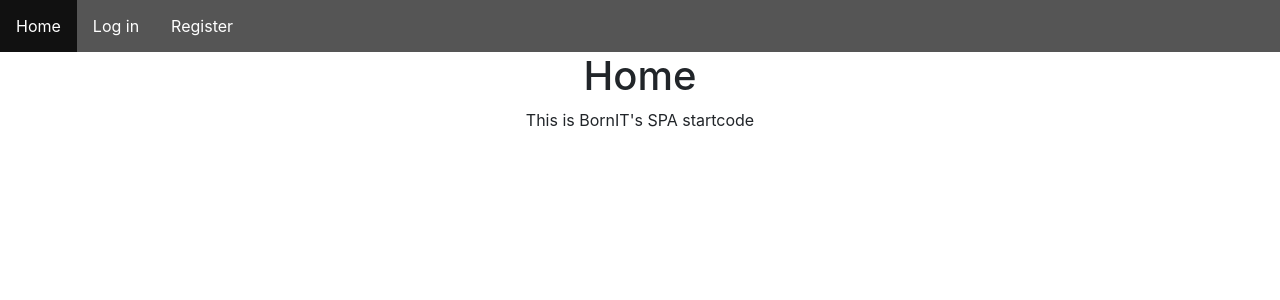
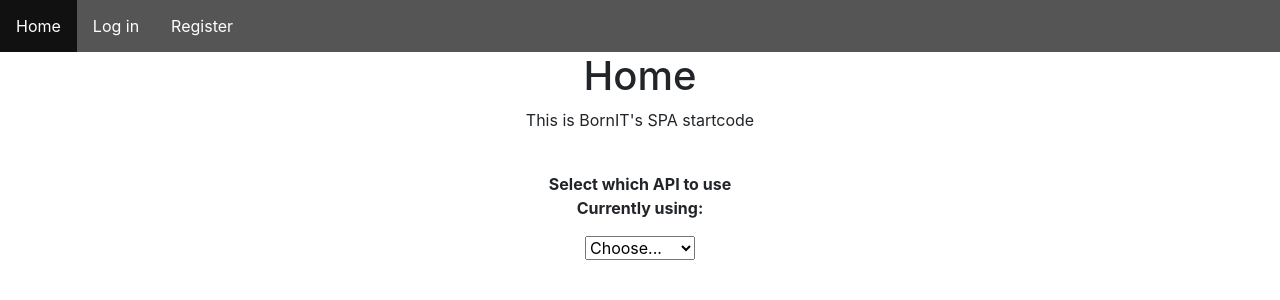
Before and after one commit to benskov95/CA3-Frontend-startcode, a React (Create React App) app: page / in a window 1280 px wide. Shown: the top 300 px of the page. Built offline with nearby package versions, Linux system fonts and the light colour scheme.

Commit message:
relocated API selection to home page, made it more user friendly

```diff
--- a/src/components/Home.js
+++ b/src/components/Home.js
@@ -1,8 +1,38 @@
+import { useEffect, useState } from "react";
+import { LOCAL_URL, REMOTE_URL } from "../utils/settings";
+
+export let URL = "";
+
 export default function Home() {
+  const [currentURL, setCurrentURL] = useState(
+    URL === LOCAL_URL ? "Local API" : URL === REMOTE_URL ? "Remote API" : ""
+  );
+
+  useEffect(() => {}, [currentURL]);
+
+  const changeURL = (e) => {
+    URL = e.target.value;
+    if (URL === LOCAL_URL) {
+      setCurrentURL("Local API");
+    } else {
+      setCurrentURL("Remote API");
+    }
+  };
+
   return (
     <div>
       <h1>Home</h1>
       <p>This is BornIT's SPA startcode</p>
+      <br />
+      <p style={{ fontWeight: "bold" }}>
+        Select which API to use <br />
+        Currently using: {currentURL}
+      </p>
+      <select onChange={changeURL}>
+        <option value="">Choose...</option>
+        <option value={LOCAL_URL}>Local API</option>
+        <option value={REMOTE_URL}>Remote API</option>
+      </select>
     </div>
   );
 }
--- a/src/components/Login.js
+++ b/src/components/Login.js
@@ -1,29 +1,22 @@
 import React, { useState } from "react";
 import apiFacade from "../facades/apiFacade";
-import { LOCAL_URL, REMOTE_URL } from "../utils/settings";
-
-export let URL = "";
+import { URL } from "./Home";
 
 export const Login = ({ isLoggedIn, loginMsg, setLoginStatus }) => {
   const [user, setUser] = useState({ username: "", password: "" });
   const [error, setError] = useState("");
-
-  if (URL === "") {
-    URL = LOCAL_URL;
-  }
 
   const handleChange = (e) => {
     setError("");
     setUser({ ...user, [e.target.id]: e.target.value });
   };
 
-  const changeURL = (e) => {
-    URL = e.target.value;
-  }
-
   const handleSubmit = (e) => {
     e.preventDefault();
-    apiFacade
+    if (URL === "") {
+      setError("Remember to select an API on the Home page.");
+    } else {
+      apiFacade
       .login(user)
       .then((res) => setLoginStatus(!isLoggedIn))
       .catch((promise) => {
@@ -33,6 +26,7 @@ export const Login = ({ isLoggedIn, loginMsg, setLoginStatus }) => {
           setError("No response from API. Make sure it is running.");
         }
       });
+    }
   };
 
   const logout = () => {
@@ -58,11 +52,6 @@ export const Login = ({ isLoggedIn, loginMsg, setLoginStatus }) => {
             onChange={handleChange}
           />
           <br />
-          <select onChange={changeURL}>
-            <option value={LOCAL_URL}>Local API</option>
-            <option value={REMOTE_URL}>Remote API</option>
-          </select>
-          <br />
           <br />
           <input type="submit" value="Log in" />
           <br />
--- a/src/components/Register.js
+++ b/src/components/Register.js
@@ -1,5 +1,6 @@
 import React, { useState } from "react";
 import apiFacade from "../facades/apiFacade";
+import {URL} from "./Home";
 
 export default function Register() {
     const [user, setUser] = useState({ username: "", password: "" });
@@ -11,8 +12,10 @@ export default function Register() {
     };
 
     const registerUser = e => {
-        console.log(user.username)
         e.preventDefault();
+        if (URL === "") {
+            setError("Remember to select an API on the Home page.");
+        } else {
         if (user.username !== "" || user.password !== "") {
             apiFacade.register(user).catch(promise => {
                 promise.fullError.then((error) => {
@@ -20,9 +23,9 @@ export default function Register() {
                 })
             })
         } else {
-            setError("All fields must be filled out")
+            setError("All fields must be filled out.")
         }
-    };
+    }};
 
     return (
         <div>
--- a/src/facades/adminFacade.js
+++ b/src/facades/adminFacade.js
@@ -1,4 +1,4 @@
-import { URL } from "../components/Login";
+import { URL } from "../components/Home";
 import apiFacade, { handleHttpErrors } from "./apiFacade";
 
 const adminFacade = () => {
--- a/src/facades/apiFacade.js
+++ b/src/facades/apiFacade.js
@@ -1,4 +1,4 @@
-import { URL } from "../components/Login";
+import { URL } from "../components/Home";
 
 export function handleHttpErrors(res) {
   if (!res.ok) {
```
Also changed, not shown: src/facades/exampleFacade.js (+5 -4 lines).
